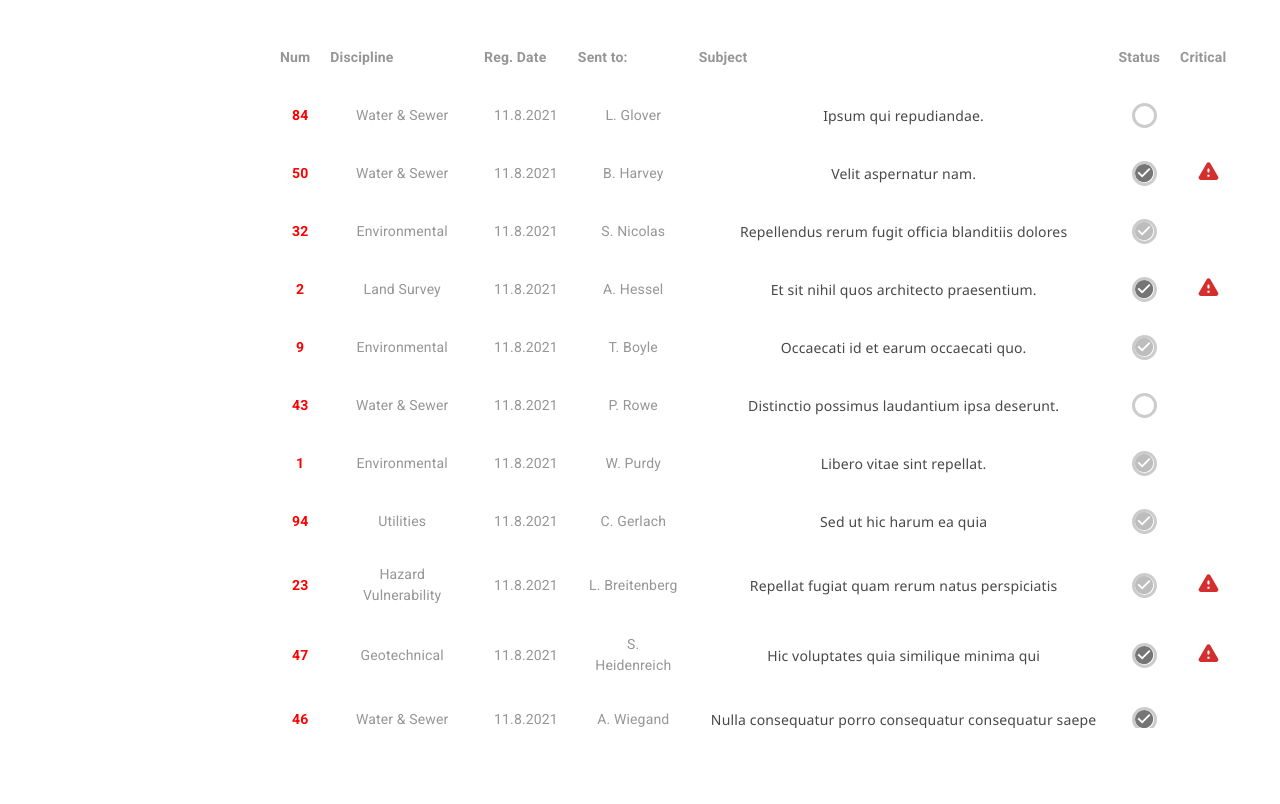
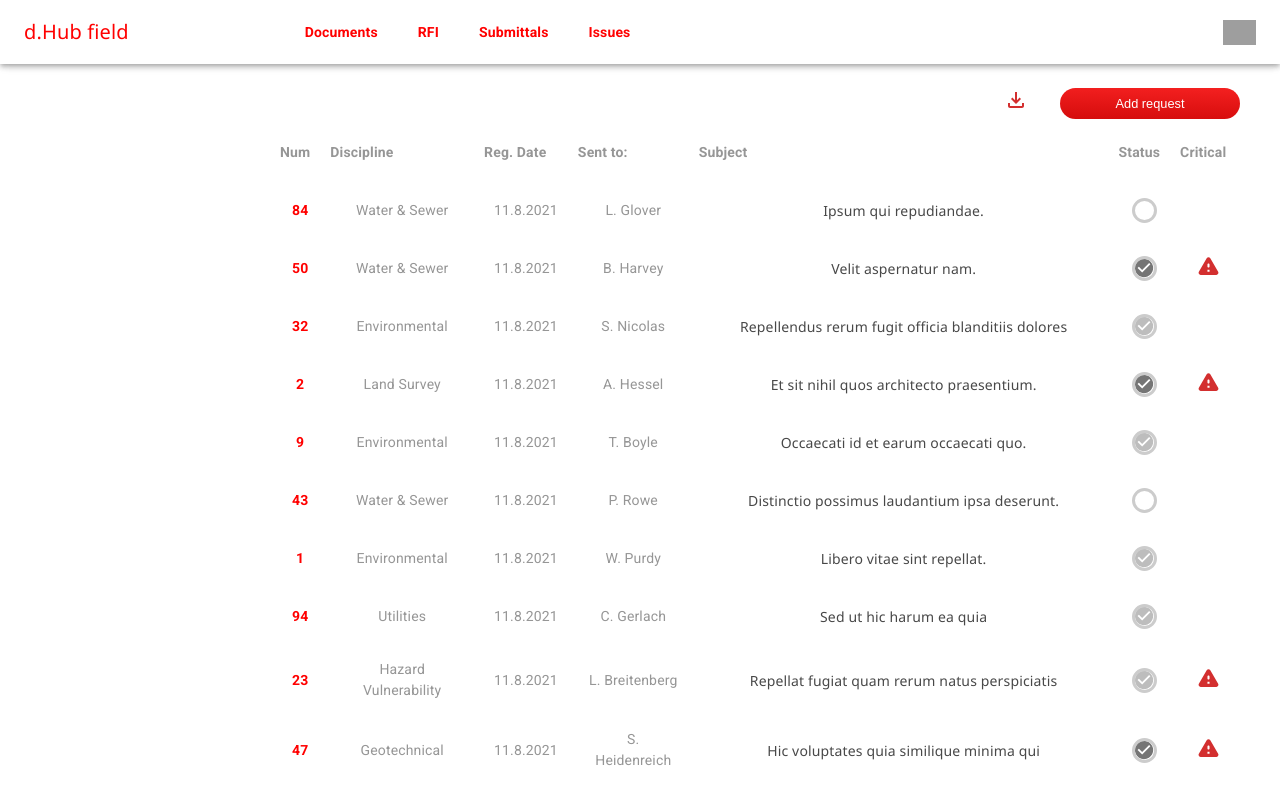
Before and after one commit to davidcastillog/react-message-panel, a React (Create React App) app: page / in a window 1280 px wide. Shown: the top 804 px of the page. Built offline with nearby package versions, Linux system fonts and the light colour scheme; grey boxes are pictures that could not be loaded.

Commit message:
Message Card, NavBar

```diff
--- a/public/index.html
+++ b/public/index.html
@@ -29,6 +29,10 @@
       rel="stylesheet"
       href="https://fonts.googleapis.com/css?family=Roboto:300,400,500,700&display=swap"
     />
+    <link
+      rel="stylesheet"
+      href="https://fonts.googleapis.com/icon?family=Material+Icons"
+    />
   </head>
   <body>
     <noscript>You need to enable JavaScript to run this app.</noscript>
--- a/src/App.js
+++ b/src/App.js
@@ -1,9 +1,11 @@
-import './App.css';
+import "./App.css";
 import RootNavigation from "./RootNavigation";
+import { NavBar } from "./components";
 
 function App() {
   return (
     <div className="App">
+      <NavBar />
       <RootNavigation />
     </div>
   );
--- /dev/null
+++ b/src/components/MessageCard/MessageCard.jsx
@@ -0,0 +1,85 @@
+import { ButtonDefault } from "../index";
+import { StatusMark } from "../StatusMark/StatusMark";
+import { CriticalMark } from "../CriticalMark/CriticalMark";
+import Card from "@mui/material/Card";
+import CardActions from "@mui/material/CardActions";
+import CardContent from "@mui/material/CardContent";
+import Typography from "@mui/material/Typography";
+import Divider from "@mui/material/Divider";
+import CloseIcon from "@mui/icons-material/Close";
+import IconButton from "@mui/material/IconButton";
+
+export default function MessageCard({ messageSelected, setMessageSelected }) {
+  // Change name to N. Lastname format
+  const nameFormat = (name) => {
+    const oldName = name.split(" ");
+    const firstName = oldName[0];
+    const lastName = oldName[1];
+    return `${firstName[0]}. ${lastName}`;
+  };
+
+  // Handle close button on message card
+  const handleClose = () => {
+    setMessageSelected({});
+  };
+
+  return (
+    <Card sx={{ width: 350 }}>
+      <CardContent>
+        <IconButton
+          sx={{ position: "relative", left: "275px"}}
+          onClick={(e) => handleClose()}
+        >
+          <CloseIcon color="disabled" />
+        </IconButton>
+        <Typography sx={{ fontSize: 13, color: "red" }} color="text.secondary">
+          {messageSelected.discipline}
+        </Typography>
+        <Typography
+          sx={{ fontSize: 18, color: "black", fontFamily: "Segoe UI" }}
+          variant="body1"
+        >
+          {messageSelected.subject}
+        </Typography>
+        <Typography sx={{ mb: 1.5, fontSize: 12 }} color="text.secondary">
+          Sent to:{nameFormat(messageSelected.sentTo.name)}
+        </Typography>
+        <Typography sx={{ display: "inline-flex", mb: 3 }} variant="body2">
+          <StatusMark status={messageSelected.status} />
+          <CriticalMark isCritical={messageSelected.critical} />
+        </Typography>
+        <Divider />
+        <Typography
+          sx={{ mt: 2, fontSize: 12, color: "black" }}
+          color="text.secondary"
+        >
+          Request:
+        </Typography>
+        <Typography sx={{ mb: 1.5, fontSize: 12 }} color="text.secondary">
+          {nameFormat(messageSelected.sentTo.name)} (
+          {messageSelected.sentTo.company})
+          <Typography
+            sx={{
+              fontSize: 12,
+              color: "disable",
+              display: "flex",
+              textAlign: "right",
+            }}
+          >
+            {messageSelected.regDate}
+          </Typography>
+        </Typography>
+        <Typography
+          sx={{ mb: 2, fontSize: 12, color: "black" }}
+          color="text.secondary"
+        >
+          {messageSelected.message}
+        </Typography>
+        <Divider />
+      </CardContent>
+      <CardActions sx={{ pb: 3, justifyContent: "flex-end" }}>
+        <ButtonDefault message={"Answer Request"} />
+      </CardActions>
+    </Card>
+  );
+}
--- /dev/null
+++ b/src/components/NavBar/NavBar.jsx
@@ -0,0 +1,110 @@
+import AppBar from "@mui/material/AppBar";
+import Box from "@mui/material/Box";
+import Toolbar from "@mui/material/Toolbar";
+import IconButton from "@mui/material/IconButton";
+import Typography from "@mui/material/Typography";
+import Menu from "@mui/material/Menu";
+import MenuIcon from "@mui/icons-material/Menu";
+import Container from "@mui/material/Container";
+import MenuItem from "@mui/material/MenuItem";
+import AdbIcon from "@mui/icons-material/Adb";
+import ArupLogo from "../../assets/images/ArupLogo.png";
+
+const NavBar = () => {
+  const pages = ["Documents", "RFI", "Submittals", "Issues"];
+
+  return (
+    <AppBar position="sticky" style={{ background: "#ffffff" }}>
+      <Container maxWidth="xl">
+        <Toolbar disableGutters>
+          <Typography
+            variant="h6"
+            noWrap
+            component="a"
+            href="/"
+            sx={{
+              mr: 2,
+              display: { xs: "none", md: "flex" },
+              fontFamily: "Segoe UI",
+              fontWeight: 400,
+              color: "red",
+              textDecoration: "none",
+            }}
+          >
+            d.Hub field
+          </Typography>
+          <Box sx={{ flexGrow: 1, display: { xs: "flex", md: "none" } }}>
+            <IconButton
+              size="large"
+              aria-label="account of current user"
+              aria-controls="menu-appbar"
+              aria-haspopup="true"
+              color="inherit"
+            >
+              <MenuIcon />
+            </IconButton>
+            <Menu
+              id="menu-appbar"
+              anchorOrigin={{
+                vertical: "bottom",
+                horizontal: "left",
+              }}
+              keepMounted
+              open={false}
+              transformOrigin={{
+                vertical: "top",
+                horizontal: "left",
+              }}
+              sx={{
+                display: { xs: "block", md: "none" },
+              }}
+            >
+              <MenuItem>
+                <Typography textAlign="center">Demo</Typography>
+              </MenuItem>
+            </Menu>
+          </Box>
+          <AdbIcon sx={{ display: { xs: "flex", md: "none" }, mr: 1 }} />
+          <Typography
+            variant="h5"
+            noWrap
+            component="a"
+            href=""
+            sx={{
+              mr: 2,
+              display: { xs: "flex", md: "none" },
+              flexGrow: 1,
+              fontFamily: "monospace",
+              fontWeight: 700,
+              letterSpacing: ".3rem",
+              color: "red",
+              textDecoration: "none",
+            }}
+          >
+            LOGO
+          </Typography>
+          <Box
+            sx={{ flexGrow: 1, display: { xs: "none", md: "flex" }, ml: 15 }}
+          >
+            {pages.map((page) => (
+              <Typography
+                variant="body2"
+                sx={{ color: "red", fontWeight: 800, ml: 5 }}
+                key={page}
+                noWrap
+              >
+                {page}
+              </Typography>
+            ))}
+          </Box>
+          <Box sx={{ flexGrow: 0 }}>
+            <IconButton sx={{ p: 0 }}>
+              <img src={ArupLogo} alt="avatar" height={25} />
+            </IconButton>
+          </Box>
+        </Toolbar>
+      </Container>
+    </AppBar>
+  );
+};
+export default NavBar;
--- /dev/null
+++ b/src/components/RequestBar/RequestBar.jsx
@@ -0,0 +1,16 @@
+import { ButtonDefault } from "../index"
+import FileDownloadOutlinedIcon from "@mui/icons-material/FileDownloadOutlined";
+import Grid from "@mui/material/Grid";
+
+const RequestBar = () => {
+  return (
+    <>
+      <Grid item sm={12} sx={{ display: "flex", justifyContent: "flex-end", pr:2 }}>
+        <FileDownloadOutlinedIcon sx={{ mr: 4 }} color="error" />
+        <ButtonDefault message={"Add request"} />
+      </Grid>
+    </>
+  );
+};
+
+export default RequestBar;
--- a/src/components/index.jsx
+++ b/src/components/index.jsx
@@ -1,2 +1,5 @@
 export { default as TableOfMessages } from "./TableOfMessages/TableOfMessages";
 export { default as ButtonDefault } from "./ButtonDefault/ButtonDefault";
+export { default as MessageCard } from "./MessageCard/MessageCard";
+export { default as RequestBar } from "./RequestBar/RequestBar";
+export { default as NavBar } from "./NavBar/NavBar";
--- a/src/views/Home.jsx
+++ b/src/views/Home.jsx
@@ -1,5 +1,9 @@
 import { useEffect, useState } from "react";
-import { TableOfMessages } from "../components";
+import {
+  TableOfMessages,
+  RequestBar,
+  MessageCard,
+} from "../components";
 import CssBaseline from "@mui/material/CssBaseline";
 import Container from "@mui/material/Container";
 import Grid from "@mui/material/Grid";
@@ -33,7 +37,8 @@ export const Home = () => {
             xs={12}
             sm={3}
             style={{ maxHeight: "100vh", overflow: "auto" }}
-          ></Grid>
+          >
+          </Grid>
           <Grid
             item
             xs={12}
@@ -41,6 +46,7 @@ export const Home = () => {
             style={{ maxHeight: "100vh", overflow: "auto" }}
             className="panel-grid"
           >
+            <RequestBar />
             <TableOfMessages
               messages={messages}
               setMessages={setMessages}
@@ -55,7 +61,12 @@ export const Home = () => {
               sm={3}
               className="panel-grid"
               style={{ maxHeight: "100vh", overflow: "auto" }}
-            ></Grid>
+            >
+              <MessageCard
+                messageSelected={messageSelected}
+                setMessageSelected={setMessageSelected}
+              />
+            </Grid>
           )}
         </Grid>
       </Container>
```
Also changed, not shown: 1 other file (tests, documents, lock files or other folders).
